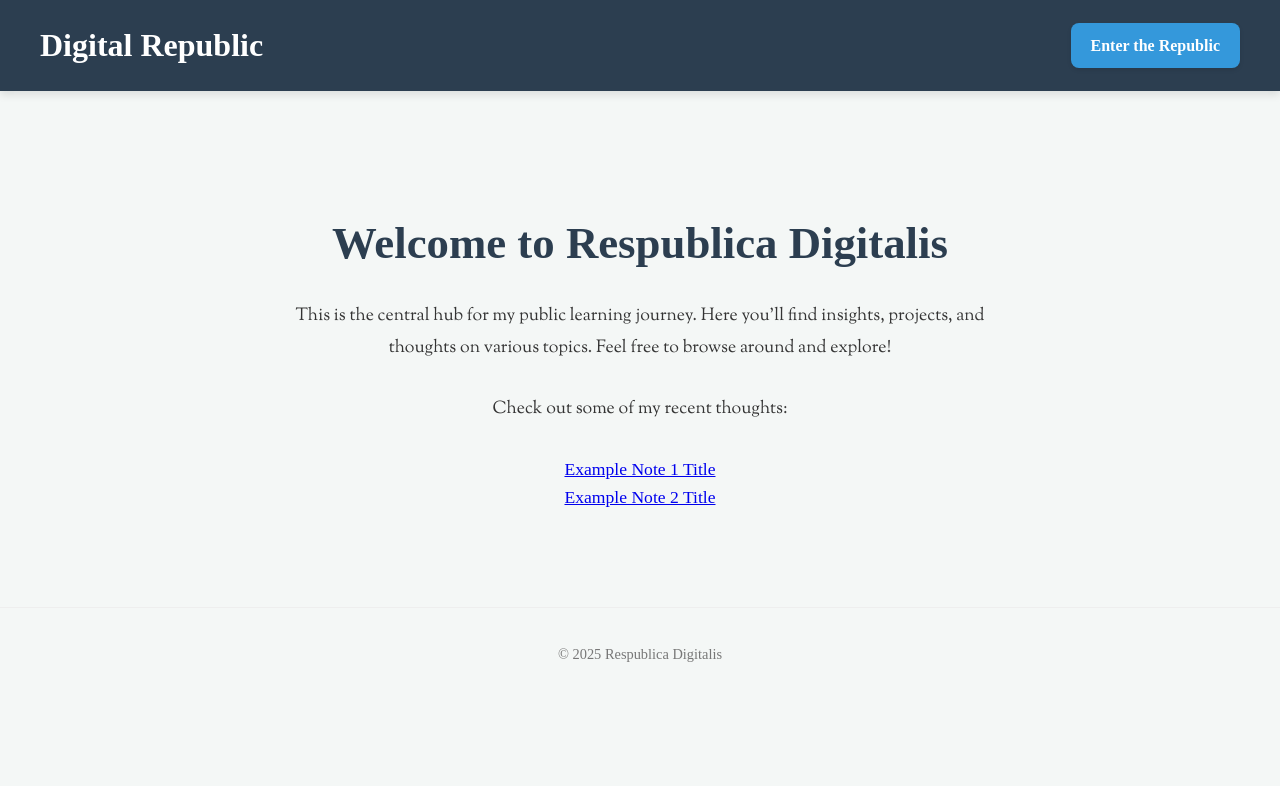
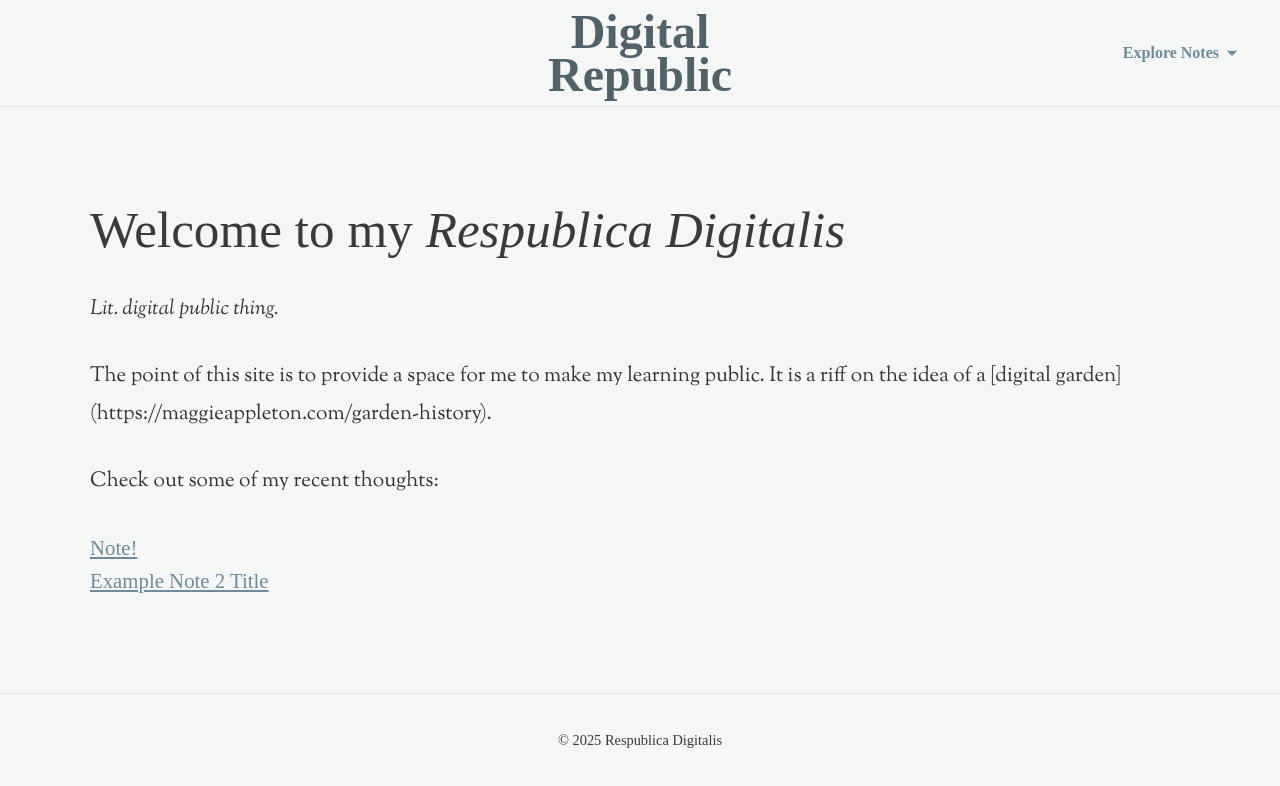
Before and after one commit to theocapocci/respublicadigitalis.uk-V1, an Astro site: page / in a window 1280 px wide. Built offline with nearby package versions, Linux system fonts and the light colour scheme; Astro itself is replaced by a stand-in of ours; a web font is replaced by a local one.

Commit message:
Commit layout changes

```diff
--- a/src/layouts/RepublicLayout.astro
+++ b/src/layouts/RepublicLayout.astro
@@ -13,41 +13,87 @@ const title = frontmatter?.title || 'Untitled Note';
     <meta charset="UTF-8">
     <meta name="viewport" content="width=device-width, initial-scale=1.0">
     <title>{title} | Respublica Digitalis</title>
-    <style>
+    <style scoped> /* Explicitly added 'scoped' attribute */
         /* Local styles for RepublicLayout.astro, overriding global where necessary */
+
         header {
             border-bottom: 1px solid #eee;
             padding-bottom: 15px;
             margin-bottom: 30px;
-            text-align: center;
+            text-align: center; /* Centers the navigation links */
         }
         nav a {
             margin: 0 15px;
             text-decoration: none;
             color: #007bff;
             font-weight: bold;
-            /* font-family is inherited from body (Cormorant Garamond) */
         }
         nav a:hover {
             text-decoration: underline;
         }
+
+        /* Heading styles - these will be left-aligned within the main content block */
         h1, h2, h3, h4, h5, h6 {
             font-family: 'Cormorant Garamond', serif; /* Headings use Cormorant Garamond */
             font-weight: 300; /* As per your original CSS for headings */
             text-transform: none;
             letter-spacing: 0.05em;
+            text-align: left; /* Ensure headings are left-aligned */
         }
         h1 { font-size: 2.8rem; opacity: 0.65; }
         h2 { font-size: 2.2rem; opacity: 0.5; }
         h3 { font-size: 1.8rem; opacity: 0.5; }
-        /* Apply Sorts Mill Goudy to main content paragraphs */
-        main p {
-            font-family: 'Sorts Mill Goudy', serif;
-            font-size: 26px; /* Your desired font size for content */
+
+        /* Main content area: centered block, left-aligned text */
+        main {
+            max-width: 850px;   /* Increased from 800px to 1000px */
+            margin: 0 auto;     /* Center the main content area itself on the page */
+            padding: 20px;      /* Add padding inside the main content area */
+            text-align: left;   /* Make all text content within main left-aligned */
+            padding-bottom: 40px; /* Keep existing bottom padding */
+        }
+
+        /* Styles for content rendered by Markdown (within the <slot />) */
+        /* This targets all direct children of the slot, which are typically Markdown-rendered elements */
+        main :global(p), /* Target paragraphs directly rendered from Markdown */
+        main :global(ul),
+        main :global(ol),
+        main :global(blockquote),
+        main :global(img)
+        {
+            /* Apply Sorts Mill Goudy to main content paragraphs */
+            font-family: 'Sorts Mill Goudy', serif; /* This will apply to all text elements within the slot */
+            font-size: 1.55390625rem;
             line-height: 1.9;
-            margin-bottom: 2em;
-            max-width: 60ch; /* Limit line length for readability */
+            margin-bottom: 2em; /* Keep em for line-height related spacing */
+            max-width: 80ch; /* Increased from 60ch to 80ch for more text on a single line */
+            margin-left: auto;   /* Center the block itself if narrower than 60ch */
+            margin-right: auto;  /* Center the block itself if narrower than 60ch */
+            text-align: left; /* Ensure text within these is also left-aligned */
         }
+
+        /* Specific font size and reduced margin for headings rendered by the slot */
+        main :global(h1),
+        main :global(h2),
+        main :global(h3),
+        main :global(h4),
+        main :global(h5),
+        main :global(h6)
+        {
+            font-family: 'Cormorant Garamond', serif; /* Ensure headings use Cormorant Garamond */
+            font-weight: 300;
+            text-transform: none;
+            letter-spacing: 0.05em;
+            text-align: left;
+            margin-top: 1.5em; /* Adjust top margin for spacing above headings */
+            margin-bottom: 0.5em; /* Reduced bottom margin for spacing below headings */
+            line-height: 1.2; /* Adjust line height for headings */
+        }
+        main :global(h1) { font-size: 2.8rem; opacity: 0.65; }
+        main :global(h2) { font-size: 2.2rem; opacity: 0.5; }
+        main :global(h3) { font-size: 1.8rem; opacity: 0.5; }
+
+
         footer {
             border-top: 1px solid #eee;
             padding-top: 15px;
@@ -55,7 +101,6 @@ const title = frontmatter?.title || 'Untitled Note';
             text-align: center;
             color: #777;
             font-size: 0.9em;
-            /* font-family is inherited from body (Cormorant Garamond) */
         }
     </style>
 </head>
@@ -64,12 +109,11 @@ const title = frontmatter?.title || 'Untitled Note';
         <nav>
             <a href="/">Home</a>
             <a href="/republic/">Digital Republic Index</a>
-            <!-- Add other navigation links here -->
-        </nav>
+            </nav>
     </header>
 
     <main>
-        <h1>{title}</h1>
+        <h1>{title}</h1> {/* This H1 is part of the layout, not the slot */}
         <slot /> {/* This is where your individual note's content will be injected */}
     </main>
 
--- a/src/pages/index.astro
+++ b/src/pages/index.astro
@@ -12,106 +12,129 @@ import '../styles/global.css'; // Import the global CSS file directly
 		<meta name="viewport" content="width=device-width, initial-scale=1.0" />
 		<meta name="generator" content={Astro.generator} />
 		<title>Respublica Digitalis - Home</title>
-		{/* Removed: <link rel="stylesheet" href="/src/styles/global.css" /> */}
 		<style>
 			/* Local styles for index.astro, overriding global where necessary */
 			.main-content-container { /* New container for main content */
-				max-width: 960px;
+				max-width: 1200px; /* INCREASED this max-width to allow content to be wider */
 				margin: 0 auto;
 				padding: 20px;
 			}
 
 			/* Banner specific styles */
 			.banner {
-				background-color: #2c3e50; /* Dark blue background */
-				color: #ecf0f1; /* Light text */
-				padding: 20px 40px; /* Adjusted padding */
-				display: flex; /* Use flexbox for alignment */
-				justify-content: space-between; /* Space out title and button */
-				align-items: center; /* Vertically align items */
-				margin-bottom: 40px; /* Space below the banner */
-				box-shadow: 0 4px 8px rgba(0, 0, 0, 0.1); /* Subtle shadow */
+				color: #3A3A3A; /* Soft black text */
+				padding: 40px 40px; /* Increased top/bottom padding */
+				display: flex;
+				justify-content: flex-end; /* Pushes the dropdown-link to the far right */
+				align-items: center;
+				margin-bottom: 0px; /* Reduced vertical space below the banner */
+				box-shadow: none; /* Remove shadow */
+				position: relative; /* This makes the absolute positioning of the title work correctly */
+				border-bottom: 1px solid #E8E5DF; /* Subtle, warm grey divider */
+			}
+			.banner-title-wrapper {
+				position: absolute;
+				left: 50%;
+				top: 50%; /* Vertically align to the middle */
+				transform: translate(-50%, -50%); /* Center on both axes */
+				text-align: center;
+				z-index: 1;
 			}
 			.banner h2 {
-				font-family: 'Cormorant SC', serif; /* Use Cormorant SC for banner title */
-				font-size: 2em; /* Adjusted font size for title */
+				font-family: 'Cormorant SC', serif;
+				font-size: 3.0em;
 				margin: 0; /* Remove default margin */
-				color: #ffffff;
+				color: #526269; /* Deep blue-grey color for the title */
+				line-height: 0.9; /* Adjust line height for two-line title */
 			}
-			.banner a.button {
-				display: inline-block;
-				background-color: #3498db; /* Blue button */
-				color: white;
-				padding: 10px 20px; /* Adjusted padding for button */
-				text-decoration: none;
-				border-radius: 8px;
+			.banner a.dropdown-link { /* New class for the text link */
+				display: inline-flex; /* Use flex to align text and icon */
+				align-items: center;
+				gap: 5px; /* Space between text and icon */
+				color: #6F8A9B; /* Muted blue-grey link color */
+				text-decoration: none; /* Remove underline by default */
 				font-weight: bold;
-				transition: background-color 0.3s ease-in-out, transform 0.2s ease-in-out;
-				box-shadow: 0 2px 4px rgba(0, 0, 0, 0.1);
-				/* font-family is inherited from body, no need to set here unless different */
+				transition: color 0.3s ease-in-out;
+				background: none;
+				padding: 0;
+				border-radius: 0;
+				box-shadow: none;
+				transform: none;
+				z-index: 2; /* Ensure it's above the title if overlapping */
 			}
-			.banner a.button:hover {
-				background-color: #2980b9; /* Darker blue on hover */
-				transform: translateY(-2px);
+			.banner a.dropdown-link:hover {
+				color: #4A6D7C; /* Slightly darker muted blue-grey on hover */
+				text-decoration: underline; /* Add underline on hover */
+				transform: none;
+			}
+			.dropdown-link svg {
+				width: 1em; /* Size the SVG icon relative to font size */
+				height: 1em;
+				fill: currentColor; /* Make SVG color match text color */
 			}
 
 			/* Homepage content styles */
 			.homepage-content {
-				padding: 20px 0; /* Padding for the content area */
-				text-align: center; /* Example alignment for content */
+				padding: 20px 0;
+				text-align: left; /* Changed to left-align text */
+				max-width: 1100px; /* Increased max-width for wider content area */
+				margin: 0 auto; /* Ensure it remains centered */
 			}
 			.homepage-content h1 {
-				/* font-family is inherited from body, no need to set here unless different */
-				font-size: 2.8em;
-				color: #2c3e50;
+				font-family: 'Cormorant Garamond', serif; /* Explicitly set font-family */
+				font-weight: 300; /* Set to a thinner weight */
+				font-size: 3.2em; /* Increased font size */
+				color: #3A3A3A; /* Soft black, consistent with body text */
 				margin-bottom: 20px;
 			}
 			.homepage-content p {
-				font-family: 'Sorts Mill Goudy', serif; /* Use Sorts Mill Goudy for main content paragraphs */
-				font-size: 1.1em;
+				font-family: 'Sorts Mill Goudy', serif;
+				font-size: 1.3em; /* Increased font size */
 				line-height: 1.8;
-				max-width: 700px;
-				margin: 0 auto 30px auto;
+				margin: 0 auto 30px auto; /* Keep auto margins for centering the block if it's narrower than its container */
 			}
 			.homepage-content ul {
-				list-style: none; /* Remove default bullet points */
+				list-style: none;
 				padding: 0;
 			}
 			.homepage-content ul li a {
-				/* font-family is inherited from body, no need to set here unless different */
-				font-size: 1.1em;
+				font-size: 1.3em; /* Increased font size */
+				color: #6F8A9B; /* Muted blue-grey link color */
 			}
-
 
 			/* Footer styles */
 			footer {
 				text-align: center;
 				padding: 20px;
-				border-top: 1px solid #eee;
+				border-top: 1px solid #E8E5DF; /* Subtle, warm grey divider */
 				margin-top: 40px;
-				color: #777;
+				color: #3A3A3A; /* Soft black, consistent with body text */
 				font-size: 0.9em;
-				/* font-family is inherited from body, no need to set here unless different */
 			}
 		</style>
 	</head>
 	<body>
 		<header class="banner">
-			<h2>Digital Republic</h2> {/* Title in top-left of banner */}
-			<a href="/republic/" class="button">Enter the Republic</a> {/* Button in top-right of banner */}
+			<div class="banner-title-wrapper"> {/* Wrapper for centering the title */}
+				<h2>Digital<br />Republic</h2>
+			</div>
+			<a href="/republic/" class="dropdown-link">
+				Explore Notes
+				<svg xmlns="http://www.w3.org/2000/svg" width="24" height="24" viewBox="0 0 24 24" fill="none" stroke="currentColor" stroke-width="2" stroke-linecap="round" stroke-linejoin="round" class="lucide lucide-chevron-down"><path d="m6 9 6 6 6-6"/></svg>
+			</a>
 		</header>
 
 		<div class="main-content-container">
 			<section class="homepage-content">
-				<h1>Welcome to Respublica Digitalis</h1>
+				<h1>Welcome to my <em>Respublica Digitalis</em></h1>
+				<p><em>Lit. digital public thing.</em></p>
 				<p>
-					This is the central hub for my public learning journey.
-					Here you'll find insights, projects, and thoughts on various topics.
-					Feel free to browse around and explore!
+				The point of this site is to provide a space for me to make my learning public.
+				It is a riff on the idea of a [digital garden](https://maggieappleton.com/garden-history).
 				</p>
 				<p>Check out some of my recent thoughts:</p>
 				<ul>
-					<li><a href="/notes/example-note-1" class="text-blue-600 hover:underline">Example Note 1 Title</a></li>
+					<li><a href="/contents" class="text-blue-600 hover:underline">Note!</a></li>
 					<li><a href="/notes/example-note-2" class="text-blue-600 hover:underline">Example Note 2 Title</a></li>
 				</ul>
 			</section>
```
